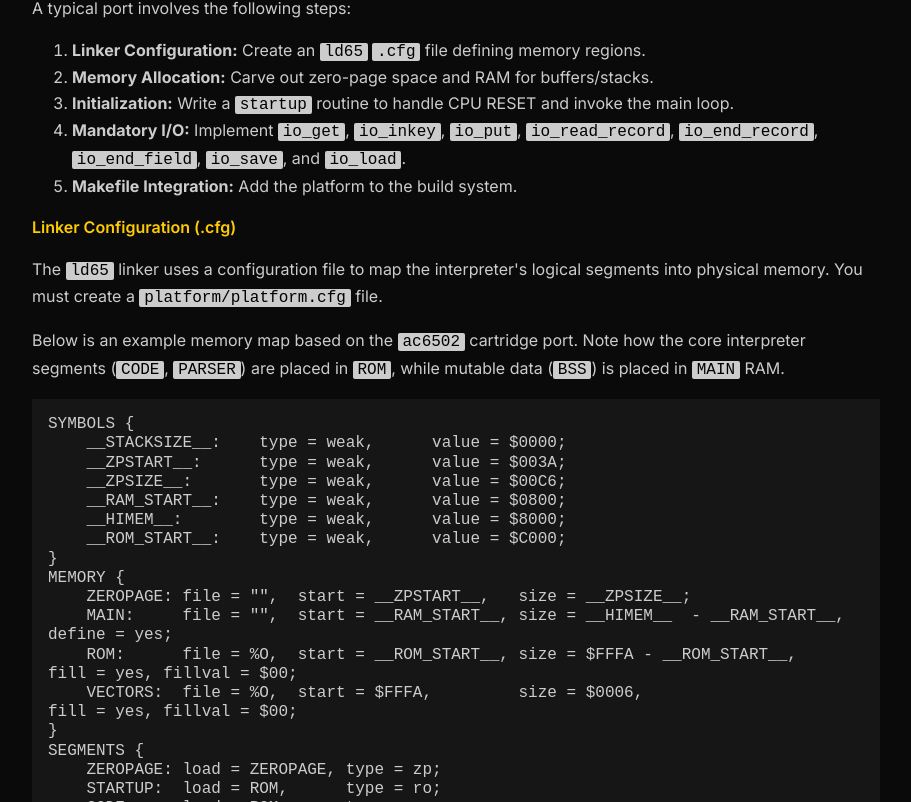
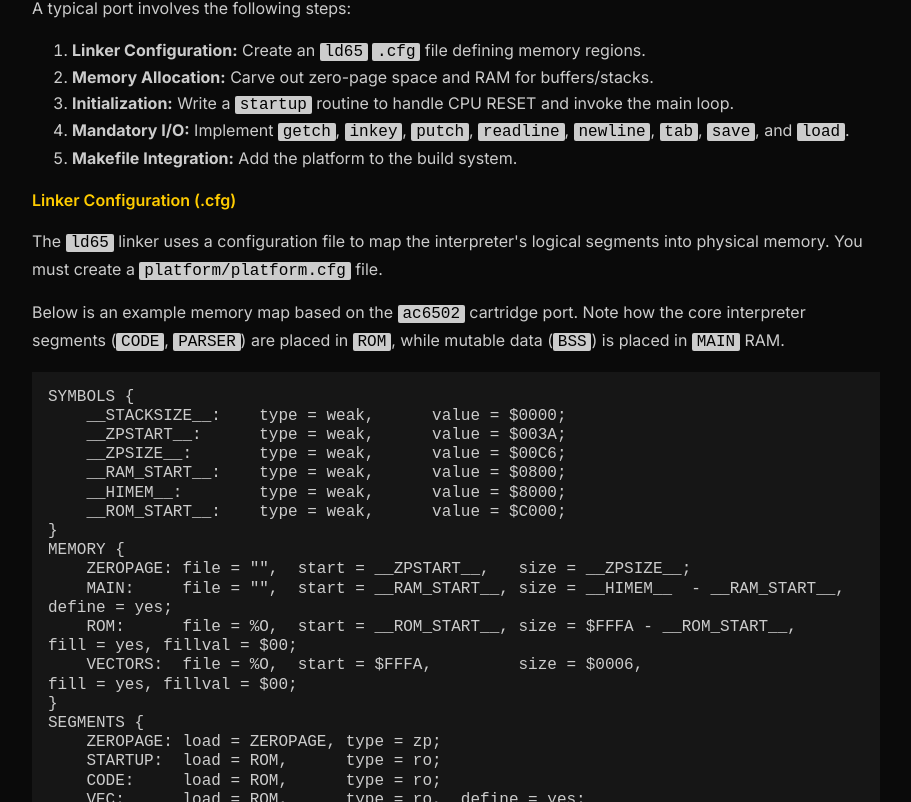
Before and after one commit to willisblackburn/vc83web, a React (Vite) app: page /platforms in a window 1280 px wide. Shown: the part 2338-3140 px from the top of the page, without its empty margins (184-1095 px from the left). Built offline with nearby package versions, Linux system fonts and the light colour scheme.

Commit message:
Upgrade BASIC, update docs

```diff
--- a/src/pages/Platforms.tsx
+++ b/src/pages/Platforms.tsx
@@ -90,7 +90,7 @@ const Platforms: React.FC = () => {
         <li><strong>Linker Configuration:</strong> Create an <code>ld65</code> <code>.cfg</code> file defining memory regions.</li>
         <li><strong>Memory Allocation:</strong> Carve out zero-page space and RAM for buffers/stacks.</li>
         <li><strong>Initialization:</strong> Write a <code>startup</code> routine to handle CPU RESET and invoke the main loop.</li>
-        <li><strong>Mandatory I/O:</strong> Implement <code>io_get</code>, <code>io_inkey</code>, <code>io_put</code>, <code>io_read_record</code>, <code>io_end_record</code>, <code>io_end_field</code>, <code>io_save</code>, and <code>io_load</code>.</li>
+        <li><strong>Mandatory I/O:</strong> Implement <code>getch</code>, <code>inkey</code>, <code>putch</code>, <code>readline</code>, <code>newline</code>, <code>tab</code>, <code>save</code>, and <code>load</code>.</li>
         <li><strong>Makefile Integration:</strong> Add the platform to the build system.</li>
       </ol>
 
@@ -204,17 +204,17 @@ initialize_target:
 
       <h3>Mandatory Platform I/O Functions</h3>
       <p>
-        To interact with hardware and storage, a platform target implements the standard <code>io_*</code> driver routines.
+        To interact with hardware and storage, a platform target implements the standard driver routines.
         These translate VC83 BASIC's I/O operations into platform ROM calls, memory-mapped device accesses, or simulator traps.
       </p>
       <div className="note">
         <strong>Error Handling Convention:</strong><br/>
         Platform I/O routines report errors by invoking <code>raise ERR_IO_ERROR</code> directly (or returning with carry set
-        <code>C=1</code> to the core dispatcher). The only exception is non-blocking <code>io_inkey</code>, where carry set
+        <code>C=1</code> to the core dispatcher). The only exception is non-blocking <code>inkey</code>, where carry set
         (<code>C=1</code>) indicates that no key is currently waiting (which is not an error).
       </div>
 
-      <h4>io_get</h4>
+      <h4>getch</h4>
       <p>
         Reads a single byte or keystroke from the channel specified in the <code>channel</code> variable (where <code>$80</code> represents the default console).
         This routine blocks until a character is ready.
@@ -222,12 +222,12 @@ initialize_target:
       <p>
         <strong>Returns:</strong> Carry clear (<code>C=0</code>) and the byte in <code>A</code> on success; carry set (<code>C=1</code>) or <code>raise ERR_IO_ERROR</code> on EOF/error.
       </p>
-<div className="example">{`io_get:
-        jsr     io_inkey                ; Poll non-blocking keyboard routine
-        bcs     io_get                  ; Loop until key is available
+<div className="example">{`getch:
+        jsr     inkey                   ; Poll non-blocking keyboard routine
+        bcs     getch                   ; Loop until key is available
         rts`}</div>
 
-      <h4>io_inkey</h4>
+      <h4>inkey</h4>
       <p>
         Polls for a keystroke from the keyboard without blocking (used by the <code>INKEY$()</code> function).
         It returns immediately regardless of whether a key is available.
@@ -239,7 +239,7 @@ initialize_target:
         <li><code>C = 0</code> (carry clear) and ASCII character in <code>A</code> if a key was pressed.</li>
         <li><code>C = 1</code> (carry set) if no key is pending.</li>
       </ul>
-<div className="example">{`io_inkey:
+<div className="example">{`inkey:
         lda     $C000                   ; Read Apple II keyboard data
         bpl     @no_key                 ; Bit 7 clear -> no key pressed
         bit     $C010                   ; Clear keyboard strobe
@@ -250,22 +250,22 @@ initialize_target:
         sec                             ; C=1 -> no key pending
         rts`}</div>
 
-      <h4>io_put</h4>
+      <h4>putch</h4>
       <p>
         Outputs a single character passed in the <code>A</code> register to the destination in <code>channel</code>.
       </p>
       <p>
-        <strong>Break Checking:</strong> <code>io_put</code> is an ideal location to poll for break keys
+        <strong>Break Checking:</strong> <code>putch</code> is an ideal location to poll for break keys
         (such as <code>ESC</code> or <code>CTRL-C</code>) while a program is actively running. If detected,
         invoke <code>raise ERR_STOPPED</code> to halt execution. Make sure to check that <code>program_state</code> is
         <code>PS_RUNNING</code> (0) so break polling does not consume keys typed at the <code>READY.</code> prompt.
       </p>
-<div className="example">{`io_put:
+<div className="example">{`putch:
         pha                             ; Save character to output
         lda     program_state           ; Only poll break key while program is running
         bne     @output                 ; PS_READY (non-zero): skip break check
 
-        jsr     io_inkey                ; Non-blocking keyboard poll
+        jsr     inkey                   ; Non-blocking keyboard poll
         bcc     @output                 ; No key waiting
         cmp     #CH_ESC
         beq     @break
@@ -278,7 +278,7 @@ initialize_target:
         pla                             ; Restore character
         jmp     Chrout                  ; Platform-specific character output`}</div>
 
-      <h4>io_read_record</h4>
+      <h4>readline</h4>
       <p>
         Reads an entire line of text from the console into <code>buffer</code>.
         It handles interactive line editing (backspace/delete), echoes typed characters, and terminates the string with a
@@ -286,22 +286,22 @@ initialize_target:
         If an unrecoverable read error or end-of-file occurs, invoke <code>raise ERR_IO_ERROR</code>.
       </p>
 
-      <h4>io_end_record</h4>
+      <h4>newline</h4>
       <p>
         Outputs the record delimiter (Carriage Return and/or Line Feed) on the active channel.
       </p>
-<div className="example">{`io_end_record:
+<div className="example">{`newline:
         lda     #CH_CR
-        jsr     io_put
+        jsr     putch
         lda     #CH_LF
-        jmp     io_put`}</div>
+        jmp     putch`}</div>
 
-      <h4>io_end_field</h4>
+      <h4>tab</h4>
       <p>
         Outputs a field separator (advancing the cursor to the next 8- or 16-column print zone) on the active channel.
       </p>
 
-      <h4>io_save and io_load</h4>
+      <h4>save and load</h4>
       <p>
         Persist and load BASIC program memory to and from storage. The filename descriptor is provided in <code>S0</code> (and <code>BC</code>).
         If saving or loading fails (e.g., file not found, bad media, checksum mismatch, or if storage is unsupported),
@@ -342,7 +342,7 @@ initialize_target:
         <li>
           <strong>Device-Aware <code>OPEN</code>:</strong> The <code>name</code> argument to <code>OPEN</code> (e.g. <code>"D:SCORES.DAT"</code>,
           <code>"C:"</code> for cassette, <code>"R:"</code> for RS-232, <code>"P:"</code> for printer) is passed as a string descriptor
-          in <code>S0</code> to <code>io_open</code>. The target platform driver inspects the device prefix to determine which hardware
+          in <code>S0</code> to <code>open</code>. The target platform driver inspects the device prefix to determine which hardware
           peripheral or filesystem driver handles the stream.
         </li>
         <li>
@@ -365,10 +365,10 @@ initialize_target:
         When <code>enable_io_channels</code> is defined, the platform must implement the following additional driver routines:
       </p>
       <ul>
-        <li><code>io_open</code>: Opens a stream on <code>channel</code> (<code>channel = 0..7</code>, <code>A = mode</code>, <code>S0 = filename string</code>). Returns <code>C=0</code> on success, <code>C=1</code> on error.</li>
-        <li><code>io_close</code>: Closes the stream on <code>channel</code> (<code>channel = 0..7</code>). Returns <code>C=0</code> on success, <code>C=1</code> on error.</li>
-        <li><code>io_close_all</code>: Closes all open channels. Called automatically by <code>NEW</code>, <code>RUN</code>, and interpreter reset.</li>
-        <li><code>io_xio</code>: Executes device-specific control commands (<code>A = command</code>, <code>BC = arg1</code>, <code>DE = arg2</code>, <code>channel = 0..7</code>). Returns <code>C=0</code> on success, <code>C=1</code> on error.</li>
+        <li><code>open</code>: Opens a stream on <code>channel</code> (<code>channel = 0..7</code>, <code>A = mode</code>, <code>S0 = filename string</code>). Returns <code>C=0</code> on success, <code>C=1</code> on error.</li>
+        <li><code>close</code>: Closes the stream on <code>channel</code> (<code>channel = 0..7</code>). Returns <code>C=0</code> on success, <code>C=1</code> on error.</li>
+        <li><code>close_all</code>: Closes all open channels. Called automatically by <code>NEW</code>, <code>RUN</code>, and interpreter reset.</li>
+        <li><code>xio</code>: Executes device-specific control commands (<code>A = command</code>, <code>BC = arg1</code>, <code>DE = arg2</code>, <code>channel = 0..7</code>). Returns <code>C=0</code> on success, <code>C=1</code> on error.</li>
       </ul>
 
       <h3>Makefile Integration</h3>
```
